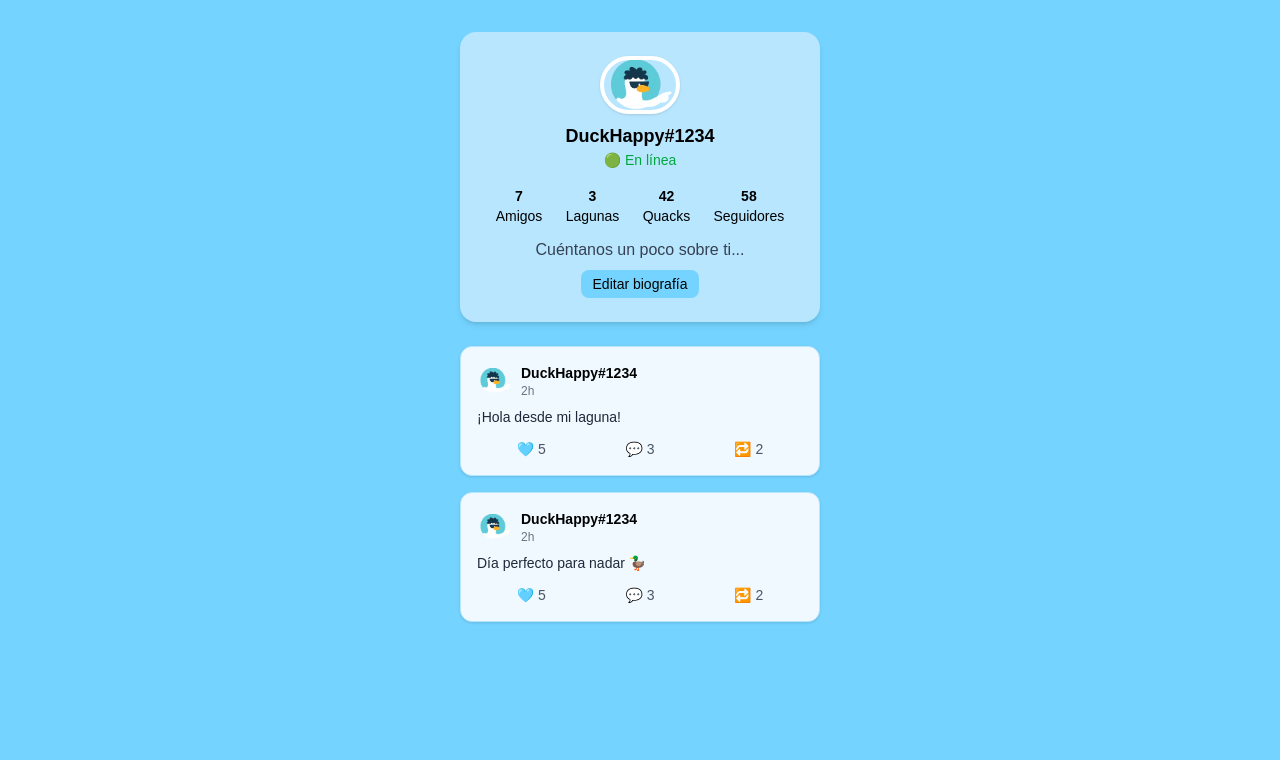
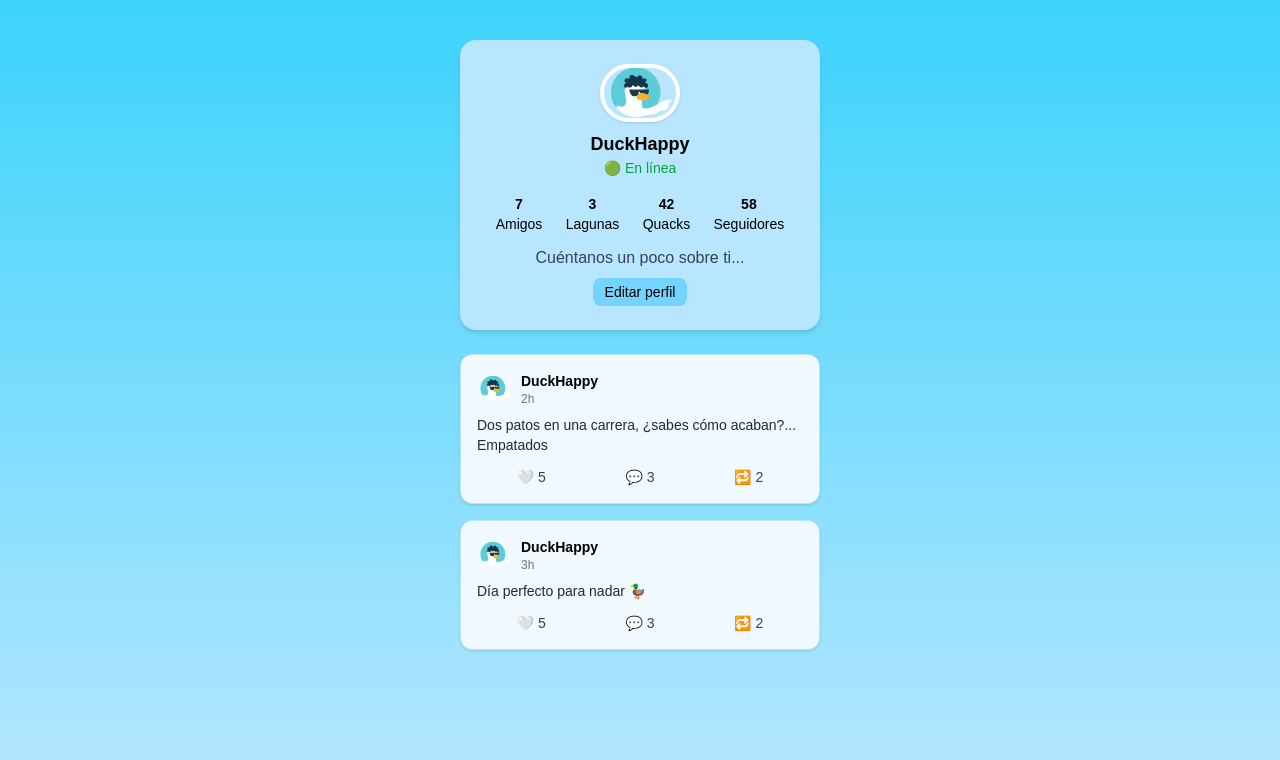
Before and after one commit to DuckHappy/quackly-frontend, a Next.js app: page /profile in a window 1280 px wide. Shown: the top 760 px of the page. Built offline with nearby package versions, Linux system fonts and the light colour scheme.

Commit message:
feat(profile): add EditProfile,page and Post

```diff
--- /dev/null
+++ b/src/app/profile/EditProfile.tsx
@@ -0,0 +1,101 @@
+"use client";
+import Image from "next/image";
+import { useState } from "react";
+
+type EditProfileProps = {
+  initialBio: string;
+  initialAvatar: string;
+  onClose: () => void;
+  onSave: (newBio: string, newAvatar: string) => void;
+};
+
+const predefinedAvatars = [
+  "/avatars/duckPro.png",
+  "/avatars/duckBoy.png",
+  "/avatars/duckHeadset.png",
+  "/avatars/duckMusic.png",
+  "/avatars/duckVer1.png",
+  "/avatars/duckVer2.png",
+];
+
+export function EditProfile({
+  initialBio,
+  initialAvatar,
+  onClose,
+  onSave,
+}: EditProfileProps) {
+  const [bio, setBio] = useState(initialBio);
+  const [avatar, setAvatar] = useState(initialAvatar);
+
+  const handleSave = () => {
+    onSave(bio, avatar);
+    onClose();
+  };
+
+  return (
+    <div className="fixed inset-0 bg-black/40 flex items-center justify-center z-50">
+      <div className="bg-white p-6 rounded-2xl shadow-lg w-[340px] text-center">
+        <h3 className="text-lg font-semibold mb-3">Editar perfil</h3>
+
+        {/* Imagen actual */}
+        <div className="flex flex-col items-center mb-4">
+          <Image
+            src={avatar}
+            alt="avatar actual"
+            width={70}
+            height={70}
+            className="rounded-full border-4 border-sky-300 shadow mb-2"
+          />
+          <p className="text-xs text-gray-500">Avatar actual</p>
+        </div>
+
+        {/* Selector de avatares */}
+        <div className="flex justify-center gap-2 flex-wrap mb-4">
+          {predefinedAvatars.map((src) => (
+            <button
+              key={src}
+              onClick={() => setAvatar(src)}
+              className={`rounded-full p-1 border-2 transition ${
+                avatar === src
+                  ? "border-sky-500 scale-105"
+                  : "border-transparent hover:border-sky-300"
+              }`}
+            >
+              <Image
+                src={src}
+                alt="avatar opción"
+                width={50}
+                height={50}
+                className="rounded-full"
+              />
+            </button>
+          ))}
+        </div>
+
+        {/* Campo bio */}
+        <textarea
+          value={bio}
+          onChange={(e) => setBio(e.target.value)}
+          rows={4}
+          className="w-full p-2 border border-sky-200 rounded-md focus:ring-2 focus:ring-sky-400 text-sm"
+        />
+
+        {/* Botones */}
+        <div className="flex justify-center gap-3 mt-4">
+          <button
+            onClick={handleSave}
+            className="bg-sky-400 hover:bg-sky-500 text-white px-3 py-1 rounded-lg text-sm transition"
+          >
+            Guardar
+          </button>
+          <button
+            onClick={onClose}
+            className="bg-gray-200 hover:bg-gray-300 text-gray-700 px-3 py-1 rounded-lg text-sm transition"
+          >
+            Cancelar
+          </button>
+        </div>
+      </div>
+    </div>
+  );
+}
--- /dev/null
+++ b/src/app/profile/Post.tsx
@@ -0,0 +1,100 @@
+"use client";
+import Image from "next/image";
+import { useState } from "react";
+
+type PostProps = {
+  postId?: string; // for the backend
+  avatar: string;
+  username: string;
+  time: string;
+  content: string;
+  likes: number;
+  comments: number;
+  shares: number;
+};
+
+export function Post({
+  postId,
+  avatar,
+  username,
+  time,
+  content,
+  likes,
+  comments,
+  shares,
+}: PostProps) {
+  const [likeCount, setLikeCount] = useState(likes);
+  const [commentCount, setCommentCount] = useState(comments);
+  const [shareCount, setShareCount] = useState(shares);
+  const [liked, setLiked] = useState(false);
+
+  // Simulated (backend: /api/posts/:id/like)
+  const handleLike = async () => {
+    setLiked(!liked);
+    setLikeCount((prev) => prev + (liked ? -1 : 1));
+
+    // Real conection:
+    // if (postId) {
+    //   const res = await fetch(`/api/posts/${postId}/like`, { method: "POST" });
+    //   if (res.ok) setLikeCount(prev => prev + (liked ? -1 : 1));
+    // }
+  };
+
+  const handleComment = () => {
+    setCommentCount((prev) => prev + 1);
+    alert("💬 Comentaste este post (simulado)");
+  };
+
+  const handleShare = () => {
+    setShareCount((prev) => prev + 1);
+    alert("🔁 Compartido (simulado)");
+  };
+
+  return (
+    <article className="bg-sky-50 border border-sky-200 rounded-xl shadow-sm p-4">
+      <div className="flex items-center mb-2">
+        <Image
+          src={avatar}
+          alt={`${username} avatar`}
+          width={36}
+          height={36}
+          className="rounded-full mr-2"
+        />
+        <div>
+          <p className="font-semibold text-sm">{username}</p>
+          <p className="text-xs text-gray-500">{time}</p>
+        </div>
+      </div>
+
+      <p className="text-sm text-gray-800">{content}</p>
+
+      <div className="flex justify-around text-gray-700 text-sm mt-3">
+        <button
+          onClick={handleLike}
+          aria-label="Dar like"
+          className={`flex items-center gap-1 transition ${
+            liked ? "text-sky-600" : "hover:text-sky-500"
+          }`}
+        >
+          {liked ? "💙" : "🤍"} {likeCount}
+        </button>
+
+        <button
+          onClick={handleComment}
+          aria-label="Comentar post"
+          className="flex items-center gap-1 hover:text-sky-500 transition"
+        >
+          💬 {commentCount}
+        </button>
+
+        <button
+          onClick={handleShare}
+          aria-label="Compartir post"
+          className="flex items-center gap-1 hover:text-sky-500 transition"
+        >
+          🔁 {shareCount}
+        </button>
+      </div>
+    </article>
+  );
+}
--- a/src/app/profile/page.tsx
+++ b/src/app/profile/page.tsx
@@ -1,30 +1,49 @@
+"use client";
 import Image from "next/image";
+import { useState } from "react";
+import { Post } from "./Post";
+import { EditProfile } from "./EditProfile";
 
-export default async function ProfilePage() {
-  // Ejemplo: datos simulados (en SSR podrías obtenerlos desde una API o base de datos)
+export default function ProfilePage() {
+  const [showModal, setShowModal] = useState(false);
+  const [bio, setBio] = useState("Cuéntanos un poco sobre ti...");
+  const [avatar, setAvatar] = useState("/avatars/duckPro.png");
+
   const user = {
-    username: "DuckHappy#1234",
+    username: "DuckHappy",
     online: true,
     friends: 7,
     lagoons: 3,
     quacks: 42,
     followers: 58,
-    bio: "Cuéntanos un poco sobre ti...",
-    avatar: "/avatars/duckPro.png", // imagen local o URL remota
   };
 
   const posts = [
-    { id: 1, content: "¡Hola desde mi laguna!", likes: 5, comments: 3, shares: 2 },
-    { id: 2, content: "Día perfecto para nadar 🦆", likes: 5, comments: 3, shares: 2 },
+    {
+      id: 1,
+      content: "Dos patos en una carrera, ¿sabes cómo acaban?... Empatados",
+      likes: 5,
+      comments: 3,
+      shares: 2,
+      time: "2h",
+    },
+    {
+      id: 2,
+      content: "Día perfecto para nadar 🦆",
+      likes: 5,
+      comments: 3,
+      shares: 2,
+      time: "3h",
+    },
   ];
 
   return (
-    <main className="flex flex-col items-center bg-sky-300 min-h-screen py-8">
-      {/* Perfil Header */}
+    <main className="flex flex-col items-center min-h-screen py-10 bg-gradient-to-b to-sky-200">
+      {/* Perfil */}
       <section className="bg-sky-200 rounded-2xl shadow-md p-6 w-[360px] text-center">
         <div className="flex flex-col items-center">
           <Image
-            src={user.avatar}
+            src={avatar}
             alt="avatar"
             width={80}
             height={80}
@@ -55,43 +74,45 @@ export default async function ProfilePage() {
           </div>
         </div>
 
-        <p className="text-gray-700 mt-3">{user.bio}</p>
-        <button className="mt-2 bg-sky-300 hover:bg-sky-400 text-sm font-medium py-1 px-3 rounded-lg transition">
-          Editar biografía
+        <p className="text-gray-700 mt-3">{bio}</p>
+
+        <button
+          onClick={() => setShowModal(true)}
+          className="mt-2 bg-sky-300 hover:bg-sky-400 text-sm font-medium py-1 px-3 rounded-lg transition"
+        >
+          Editar perfil
         </button>
       </section>
 
       {/* Publicaciones */}
       <section className="mt-6 w-[360px] space-y-4">
-        {posts.map((post) => (
-          <article
-            key={post.id}
-            className="bg-sky-50 border border-sky-200 rounded-xl shadow-sm p-4"
-          >
-            <div className="flex items-center mb-2">
-              <Image
-                src={user.avatar}
-                alt="duck icon"
-                width={36}
-                height={36}
-                className="rounded-full mr-2"
-              />
-              <div>
-                <p className="font-semibold text-sm">{user.username}</p>
-                <p className="text-xs text-gray-500">2h</p>
-              </div>
-            </div>
-
-            <p className="text-sm text-gray-800">{post.content}</p>
-
-            <div className="flex justify-around text-gray-600 text-sm mt-3">
-              <span>🩵 {post.likes}</span>
-              <span>💬 {post.comments}</span>
-              <span>🔁 {post.shares}</span>
-            </div>
-          </article>
+        {posts.map((p) => (
+          <Post
+            key={p.id}
+            avatar={avatar}
+            username={user.username}
+            time={p.time}
+            content={p.content}
+            likes={p.likes}
+            comments={p.comments}
+            shares={p.shares}
+          />
         ))}
       </section>
+
+      {/* Modal */}
+      {showModal && (
+        <EditProfile
+          initialBio={bio}
+          initialAvatar={avatar}
+          onClose={() => setShowModal(false)}
+          onSave={(newBio, newAvatar) => {
+            setBio(newBio);
+            setAvatar(newAvatar);
+            // alert("🦆 Perfil actualizado (simulado)");
+          }}
+        />
+      )}
     </main>
   );
 }
```
